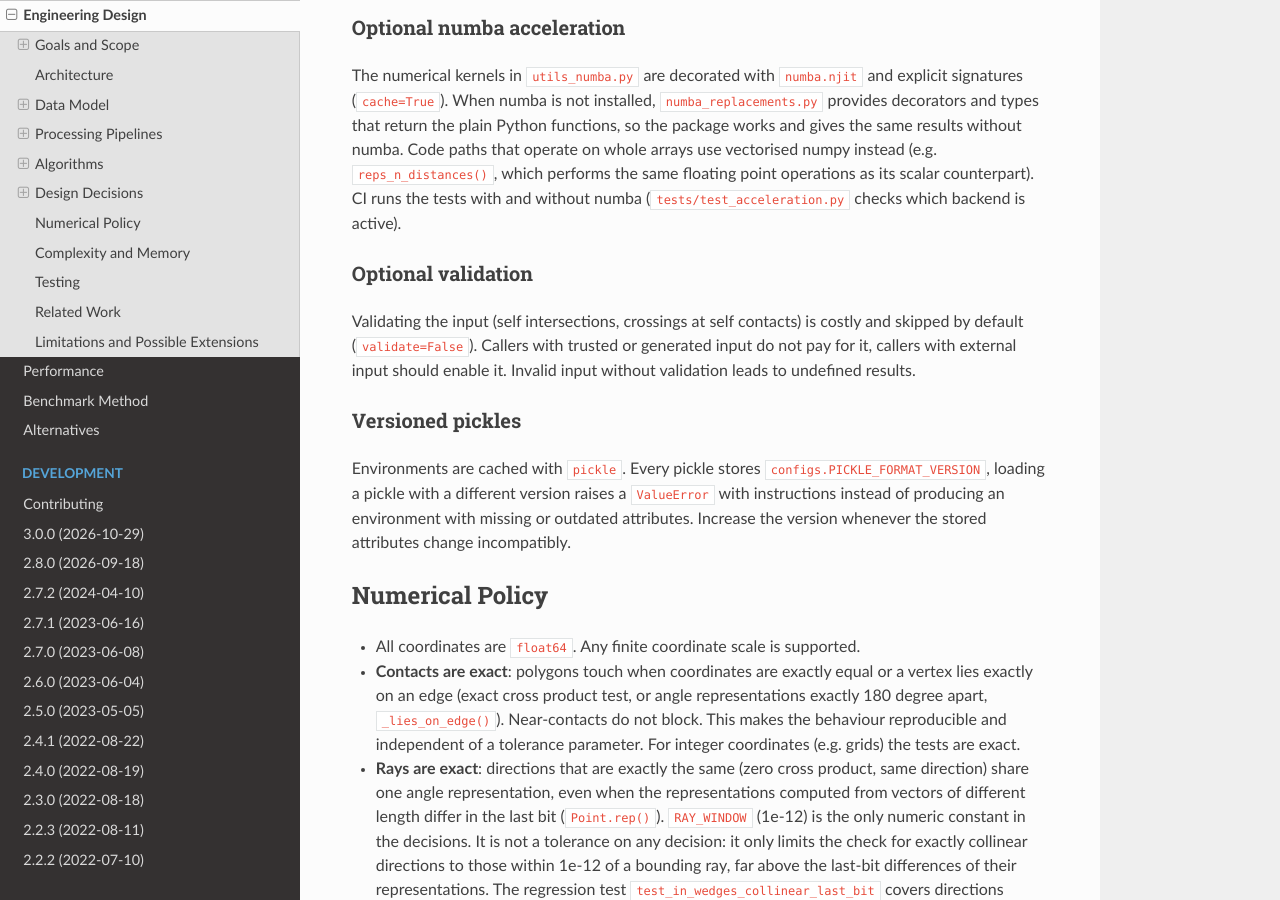
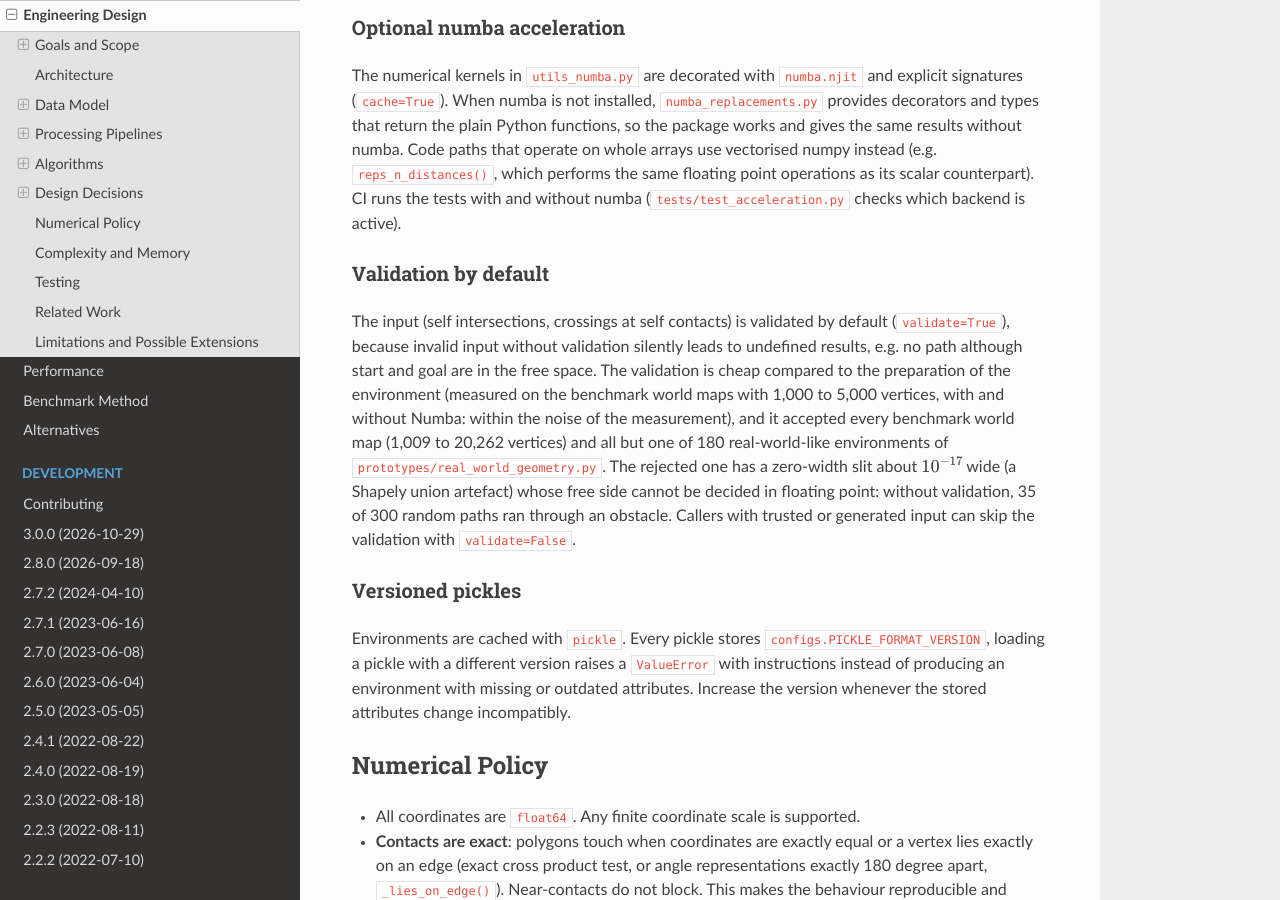
Before and after one commit to jannikmi/extremitypathfinder, a Sphinx documentation site: the page built from docs/8_design.rst, in a window 1280 px wide and 900 px high, scrolled down 15845 px. Built offline with Sphinx 7.4.7 and the Read the Docs theme 3.1.0, drawn with Linux system fonts in a browser that asks for light colours; some of the changed text lies outside the part shown.

Commit message:
validate the input by default (validate=True) (#243)
PolygonEnvironment(), from_grid(), from_shapely() and the command line
interface validate the input by default. validate=False skips it.

Co-Authored-By: Claude Sonnet 5.5 <noreply@anthropic.com>
Claude-Session: https://claude.ai/code/session_01XJqV77SxfbC9mQgG8Sq2hx

```diff
--- a/docs/0_getting_started.rst
+++ b/docs/0_getting_started.rst
@@ -105,7 +105,7 @@ Basics
             (5.0, 4.0),
         ],
     ]
-    environment = PolygonEnvironment(boundary_coordinates, list_of_holes, validate=False)
+    environment = PolygonEnvironment(boundary_coordinates, list_of_holes)
     start_coordinates = (4.5, 1.0)
     goal_coordinates = (4.0, 8.5)
     path, length = environment.find_shortest_path(start_coordinates, goal_coordinates)
--- a/docs/2_upgrading.rst
+++ b/docs/2_upgrading.rst
@@ -120,6 +120,9 @@ A path can therefore be longer than before, or not exist at all (``([], None)``)
 Only exact contacts block, tiny gaps between obstacles do not.
 To keep a passage open, leave a gap between the obstacles.
 
-Inputs that were accepted before may be rejected with ``validate=True``:
+Inputs that were accepted before may be rejected, because the input is validated by default
+(``validate=True``, also in ``from_grid()``, ``from_shapely()`` and the command line interface;
+in 2.x the default was ``validate=False``). Repair the input (cf. the ``shapely.make_valid()`` recipe of the usage page)
+or pass ``validate=False`` to skip the validation:
 polygons crossing themselves at a vertex and collinear overlapping edges within a polygon
 (zero-width spikes or slits) are invalid.
--- a/docs/3_about.rst
+++ b/docs/3_about.rst
@@ -165,7 +165,7 @@ so that touching polygons share identical coordinates again. The vertices may be
 counter clockwise (polygons are reversed into the internal convention: boundary counter clockwise,
 holes clockwise). Polygons need at least three vertices, must not
 self-intersect, and must not repeat a vertex immediately (including repeating the first vertex at
-the end). Coordinates must be finite and polygons must have non-zero area. When ``validate=True``,
+the end). Coordinates must be finite and polygons must have non-zero area. By default (``validate=True``),
 violations of these input requirements raise ``TypeError`` or ``ValueError`` before preprocessing.
 
 Geometry simplification is out of scope: the polygons are used exactly as given (grids are converted
@@ -174,7 +174,7 @@ vertices are needed, e.g. with Shapely.
 
 Polygons may touch each other and themselves: identical vertices, vertices on edges and overlapping
 edges are allowed. Touching obstacles block paths (cf. above). A single polygon touching itself
-must not cross itself there: with ``validate=True`` a vertex lying on another edge of the same polygon
+must not cross itself there: by default (``validate=True``) a vertex lying on another edge of the same polygon
 with its neighbours on opposite sides of that edge, identical vertices whose corners interleave
 and collinear overlapping edges within the same polygon (zero-width spikes or slits) raise a ``ValueError``.
 Different polygons may intersect each other.
--- a/docs/8_design.rst
+++ b/docs/8_design.rst
@@ -163,7 +163,7 @@ so an environment object is always complete and ready for queries.
 2. **Orientation** (``orient_polygons()``): polygons with the opposite vertex numbering are reversed
    (boundary counter clockwise, holes clockwise). The test is cheap (linear in the number of vertices),
    so it always runs. Input which is no polygon (shape, fewer than 3 vertices) is left to the validation.
-3. **Validation** (optional, ``validate=True``): shapes, minimum vertex count, finite coordinates,
+3. **Validation** (on by default, skipped with ``validate=False``): shapes, minimum vertex count, finite coordinates,
    no repeated consecutive vertices, no self intersections, non-zero area,
    no crossings or overlapping edges at self contacts
    (``check_data_requirements()``, ``check_polygon_contacts()``).
@@ -566,7 +566,7 @@ The bounding box test compares all positions with all edges, :math:`O(n^2)` vect
 Input validation
 ----------------
 
-With ``validate=True`` every polygon is checked (``_check_polygon()``):
+By default (``validate=True``) every polygon is checked (``_check_polygon()``):
 
 - shape, at least 3 vertices, finite coordinates, no identical consecutive vertices
 - **proper self intersections** (``_find_crossing()``): only pairs of non-neighbouring edges whose bounding boxes
@@ -702,12 +702,18 @@ Code paths that operate on whole arrays use vectorised numpy instead
 (e.g. ``reps_n_distances()``, which performs the same floating point operations as its scalar counterpart).
 CI runs the tests with and without numba (``tests/test_acceleration.py`` checks which backend is active).
 
-Optional validation
--------------------
+Validation by default
+---------------------
 
-Validating the input (self intersections, crossings at self contacts) is costly and skipped by default
-(``validate=False``). Callers with trusted or generated input do not pay for it, callers with external input
-should enable it. Invalid input without validation leads to undefined results.
+The input (self intersections, crossings at self contacts) is validated by default (``validate=True``), because invalid
+input without validation silently leads to undefined results, e.g. no path although start and goal are in the free space.
+The validation is cheap compared to the preparation of the environment (measured on the benchmark world maps with
+1,000 to 5,000 vertices, with and without Numba: within the noise of the measurement), and it accepted every
+benchmark world map (1,009 to 20,262 vertices) and all but one of 180 real-world-like environments of
+``prototypes/real_world_geometry.py``. The rejected one has a zero-width slit about :math:`10^{-17}` wide
+(a Shapely union artefact) whose free side cannot be decided in floating point: without validation, 35 of 300
+random paths ran through an obstacle. Callers with trusted or generated input can skip the validation with
+``validate=False``.
 
 Versioned pickles
 -----------------
```
Also changed, not shown: CHANGELOG.rst (+8 -0 lines), README.rst (+4 -3 lines), docs/1_usage.rst (+9 -7 lines), docs/contributing/decisions.md (+8 -0 lines), 5 other files.
